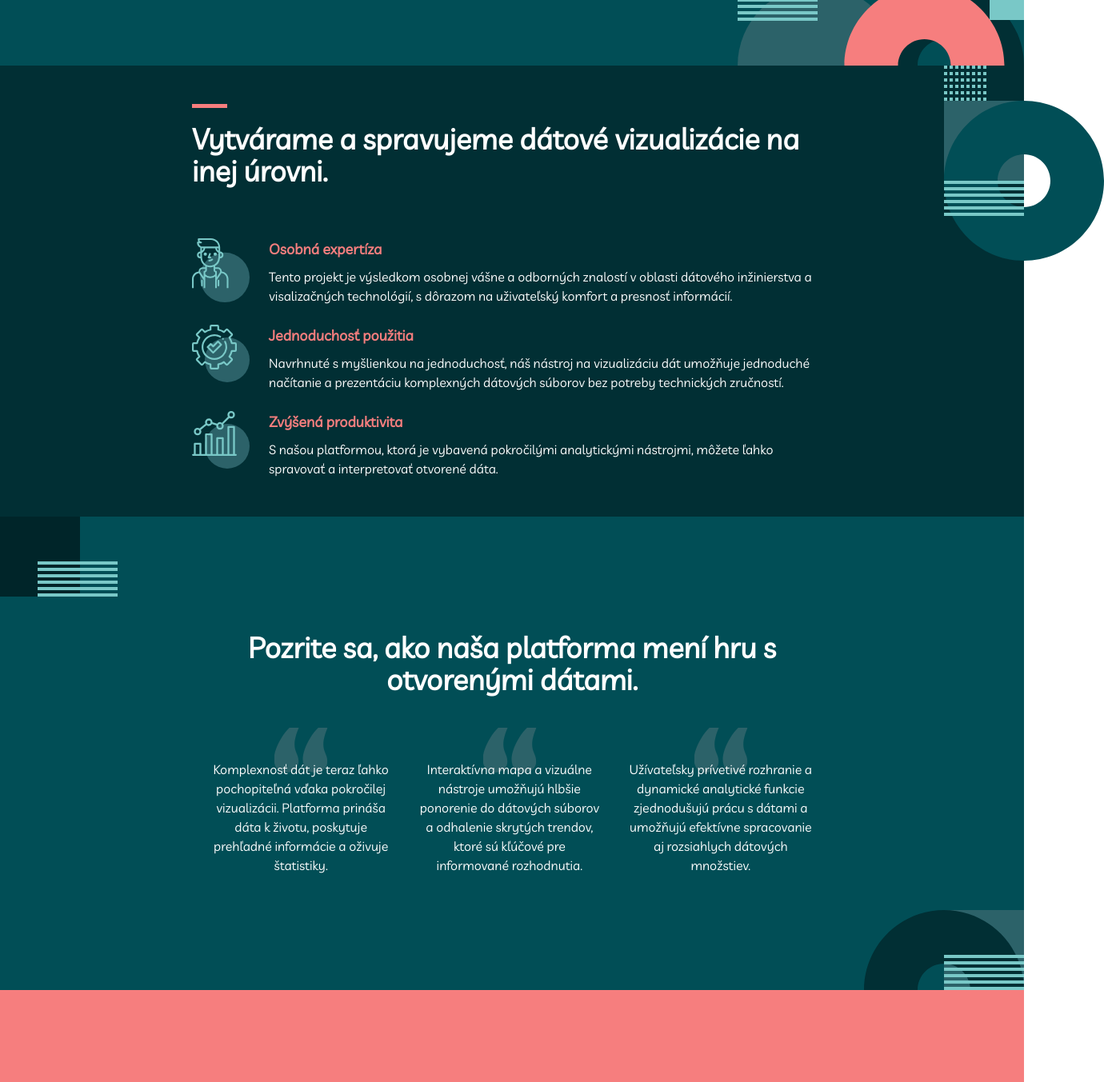
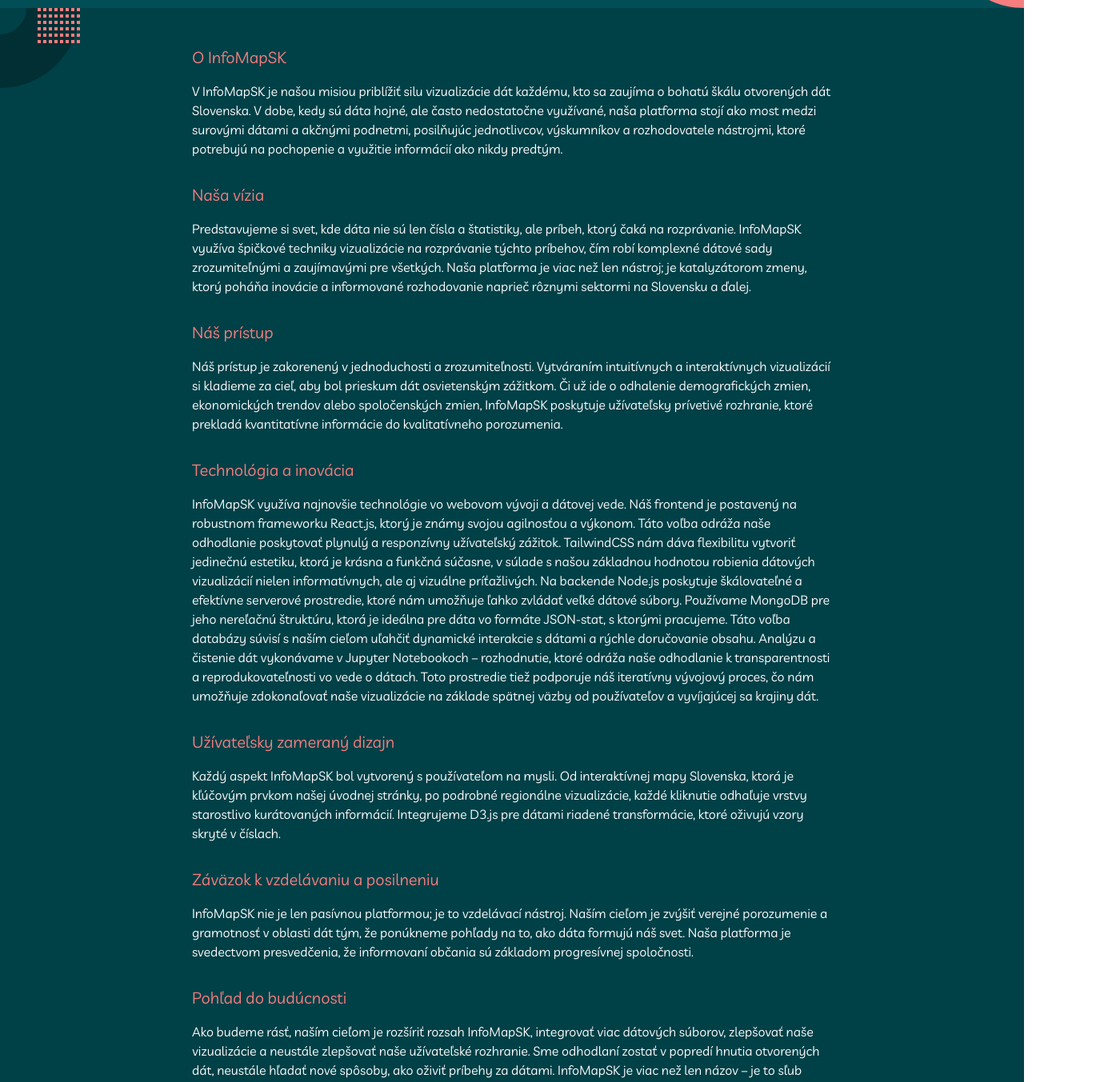
Before and after one commit to zsoolti8917/InfoMapSK-frontend, a React (Vite) app: page / in a window 1280 px wide. Shown: the part 380-1733 px from the top of the page at 80% size, 1380 px wide, since content can reach past the window. Built offline with nearby package versions, Linux system fonts and the light colour scheme.

Commit message:
Finished about page, resposnizve and mobile friendly

```diff
--- a/src/App.jsx
+++ b/src/App.jsx
@@ -1,9 +1,10 @@
 import Data from './pages/Data/Data.jsx'
 import Home from './pages/Home/Home.jsx'
+import About from './pages/About/About.jsx'
 function App() {
   return (
     <div>
-      <Home />
+      <About />
     </div>
   )
 }
--- a/src/components/Footer.jsx
+++ b/src/components/Footer.jsx
@@ -1,4 +1,3 @@
-import React from 'react'
 import Logo from '../assets/logothick.png'
 
 
--- a/src/pages/About/About.jsx
+++ b/src/pages/About/About.jsx
@@ -1,8 +1,17 @@
-import React from 'react'
-
+import Navbar from '../../components/Navbar.jsx'
+import Hero from './components/Hero.jsx'
+import Banner from '../../components/Banner.jsx'
+import Content from './components/Content.jsx'
+import Footer from '../../components/Footer.jsx'
 const About = () => {
   return (
-    <div>About</div>
+    <>
+    <Navbar />
+    <Hero />
+    <Content />
+    <Banner />
+    <Footer />
+    </>
   )
 }
 
--- a/src/pages/About/components/Content.jsx
+++ b/src/pages/About/components/Content.jsx
@@ -0,0 +1,73 @@
+import React from 'react'
+import bgGraph1 from '../../../assets/bg-pattern-about-2-contact-1.svg'
+import bgGraph2 from '../../../assets/bg-pattern-home-4-about-3.svg'
+const Content = () => {
+  return (
+    <section className='bg-secondary-700 font-livvic text-primary-100 relative overflow-hidden'>
+        <div className='md:max-w-[500px] lg:max-w-[800px] desktop:max-w-container mx-auto pt-20 pb-28 px-6 text-center md:pt-12 md:pb-12 lg:text-left lg:pb-20 flex flex-col gap-8 md:px-0'>
+            <div>
+                <h3 className='text-xl text-primary-300'>
+                O InfoMapSK
+                </h3>
+                <p className='pt-4'>
+                V InfoMapSK je našou misiou priblížiť silu vizualizácie dát každému, kto sa zaujíma o bohatú škálu otvorených dát Slovenska. V dobe, kedy sú dáta hojné, ale často nedostatočne využívané, naša platforma stojí ako most medzi surovými dátami a akčnými podnetmi, posilňujúc jednotlivcov, výskumníkov a rozhodovatele nástrojmi, ktoré potrebujú na pochopenie a využitie informácií ako nikdy predtým.
+                </p>
+            </div>
+
+            <div>
+                <h3 className='text-xl text-primary-300'>
+                Naša vízia                </h3>
+                <p className='pt-4'>
+                Predstavujeme si svet, kde dáta nie sú len čísla a štatistiky, ale príbeh, ktorý čaká na rozprávanie. InfoMapSK využíva špičkové techniky vizualizácie na rozprávanie týchto príbehov, čím robí komplexné dátové sady zrozumiteľnými a zaujímavými pre všetkých. Naša platforma je viac než len nástroj; je katalyzátorom zmeny, ktorý poháňa inovácie a informované rozhodovanie naprieč rôznymi sektormi na Slovensku a ďalej.                </p>
+            </div>
+
+            <div>
+                <h3 className='text-xl text-primary-300'>
+                Náš prístup                </h3>
+                <p className='pt-4'>
+                Náš prístup je zakorenený v jednoduchosti a zrozumiteľnosti. Vytváraním intuitívnych a interaktívnych vizualizácií si kladieme za cieľ, aby bol prieskum dát osvietenským zážitkom. Či už ide o odhalenie demografických zmien, ekonomických trendov alebo spoločenských zmien, InfoMapSK poskytuje užívateľsky prívetivé rozhranie, ktoré prekladá kvantitatívne informácie do kvalitatívneho porozumenia.                </p>
+            </div>
+
+            <div>
+                <h3 className='text-xl text-primary-300'>
+                Technológia a inovácia                </h3>
+                <p className='pt-4'>
+                InfoMapSK využíva najnovšie technológie vo webovom vývoji a dátovej vede. Náš frontend je postavený na robustnom frameworku React.js, ktorý je známy svojou agilnosťou a výkonom. Táto voľba odráža naše odhodlanie poskytovať plynulý a responzívny užívateľský zážitok. TailwindCSS nám dáva flexibilitu vytvoriť jedinečnú estetiku, ktorá je krásna a funkčná súčasne, v súlade s našou základnou hodnotou robienia dátových vizualizácií nielen informatívnych, ale aj vizuálne príťažlivých.
+
+Na backende Node.js poskytuje škálovateľné a efektívne serverové prostredie, ktoré nám umožňuje ľahko zvládať veľké dátové súbory. Používame MongoDB pre jeho nereľačnú štruktúru, ktorá je ideálna pre dáta vo formáte JSON-stat, s ktorými pracujeme. Táto voľba databázy súvisí s naším cieľom uľahčiť dynamické interakcie s dátami a rýchle doručovanie obsahu.
+
+Analýzu a čistenie dát vykonávame v Jupyter Notebookoch – rozhodnutie, ktoré odráža naše odhodlanie k transparentnosti a reprodukovateľnosti vo vede o dátach. Toto prostredie tiež podporuje náš iteratívny vývojový proces, čo nám umožňuje zdokonaľovať naše vizualizácie na základe spätnej väzby od používateľov a vyvíjajúcej sa krajiny dát.                </p>
+            </div>
+
+            <div>
+                <h3 className='text-xl text-primary-300'>
+                Užívateľsky zameraný dizajn                </h3>
+                <p className='pt-4'>
+                Každý aspekt InfoMapSK bol vytvorený s používateľom na mysli. Od interaktívnej mapy Slovenska, ktorá je kľúčovým prvkom našej úvodnej stránky, po podrobné regionálne vizualizácie, každé kliknutie odhaľuje vrstvy starostlivo kurátovaných informácií. Integrujeme D3.js pre dátami riadené transformácie, ktoré oživujú vzory skryté v číslach.                </p>
+            </div>
+
+            <div>
+                <h3 className='text-xl text-primary-300'>
+                Záväzok k vzdelávaniu a posilneniu                </h3>
+                <p className='pt-4'>
+                InfoMapSK nie je len pasívnou platformou; je to vzdelávací nástroj. Naším cieľom je zvýšiť verejné porozumenie a gramotnosť v oblasti dát tým, že ponúkneme pohľady na to, ako dáta formujú náš svet. Naša platforma je svedectvom presvedčenia, že informovaní občania sú základom progresívnej spoločnosti.                </p>
+            </div>
+
+            <div>
+                <h3 className='text-xl text-primary-300'>
+                Pohľad do budúcnosti                </h3>
+                <p className='pt-4'>
+                Ako budeme rásť, naším cieľom je rozšíriť rozsah InfoMapSK, integrovať viac dátových súborov, zlepšovať naše vizualizácie a neustále zlepšovať naše užívateľské rozhranie. Sme odhodlaní zostať v popredí hnutia otvorených dát, neustále hľadať nové spôsoby, ako oživiť príbehy za dátami.
+
+InfoMapSK je viac než len názov – je to sľub doručenia neporovnateľného vhľadu do otvorených dát Slovenska. Je to cesta, na ktorú sme poctení vyraziť spolu s našimi používateľmi, a pozývame vás, aby ste sa k nám pripojili na tejto neustálej ceste objavovania.
+                </p>
+            </div>
+        </div>
+
+        <img src={bgGraph1} alt="" className='absolute top-[-100px] left-[-100px]'/>
+        <img src={bgGraph2} alt="" className='absolute bottom-0 right-0'/>
+    </section>
+  )
+}
+
+export default Content
--- a/src/pages/About/components/Hero.jsx
+++ b/src/pages/About/components/Hero.jsx
@@ -4,10 +4,10 @@ const Hero = () => {
   return (
     <section className='bg-primary-700 w-full md:min-h-fit min-h-96 md:pt-38 pt-32 relative z-[-1] overflow-hidden pb-32 lg:pb-20'>
         <div className='max-w-[500px] lg:max-w-[800px] desktop:max-w-container m-auto text-primary-100 font-livvic flex flex-col gap-4 lg:gap-12 text-center px-4 lg:px-0 md:gap-8 lg:flex-row lg:text-left'>
-            <h1 className='md:text-[64px] text-4xl font-bold md:leading-none lg:leading-[1.2]'>Vizualizované údaje</h1>
+            <h1 className='md:text-[64px] text-4xl font-bold md:leading-none lg:leading-[1.2]'>O&nbsp;projekte</h1>
             <div className='flex items-center relative'>
             <div className='absolute w-[44px] h-[5px] bg-primary-300 top-0 left-0 hidden lg:block'></div>
-            <p className='text-body2'>Pozrite sa na podrobné údaje, ktoré prinášame do popredia s našou interaktívnou platformou. Tu sú najnovšie štatistiky pre vybraný región alebo kategóriu.</p>
+            <p className='text-body2 pt-6'>InfoMapSK je interaktívna platforma pre vizualizáciu otvorených dát na Slovensku. Využívame silu vizualizácie na poskytovanie hlbšieho porozumenia a lepších výsledkov z veľkých dát. Naša platforma umožňuje používateľom z celého sveta objavovať a interpretovať dáta v príťažlivej a intuitívnej forme. Sme hrdí na to, že prispievame k transparentnosti a inováciám v oblasti dát a že podporujeme informované rozhodovanie na každej úrovni.</p>
             </div>
 
         </div>
```
